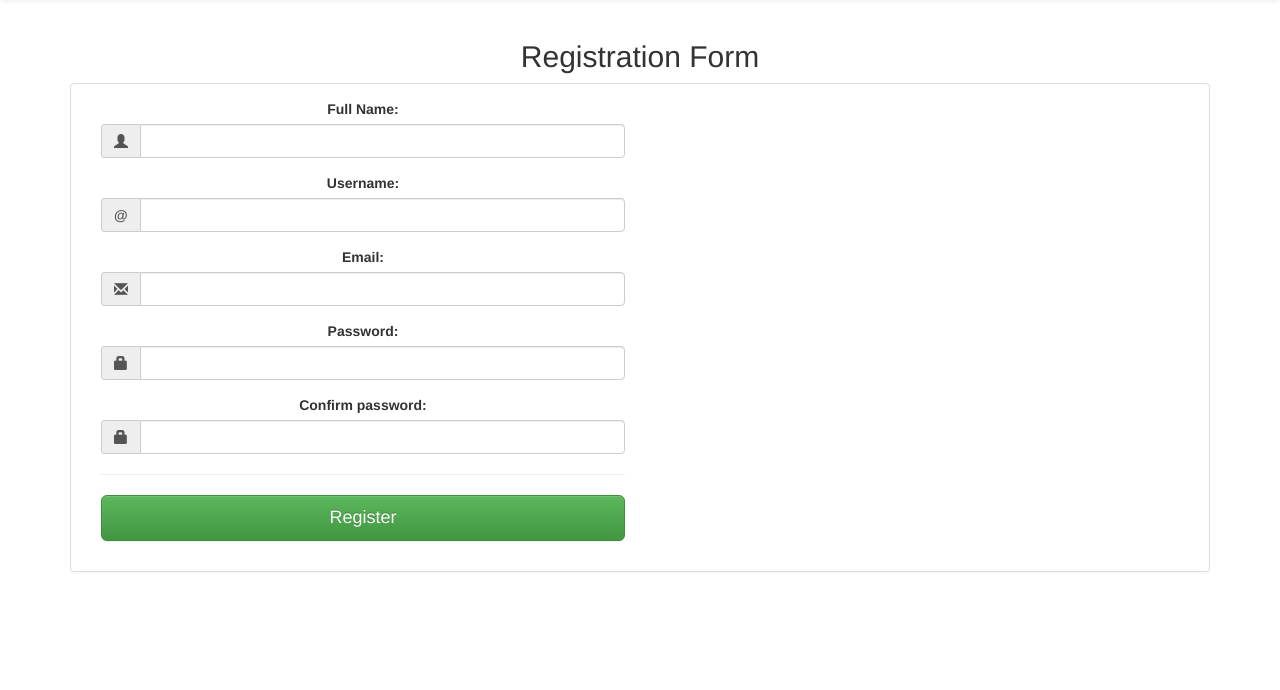
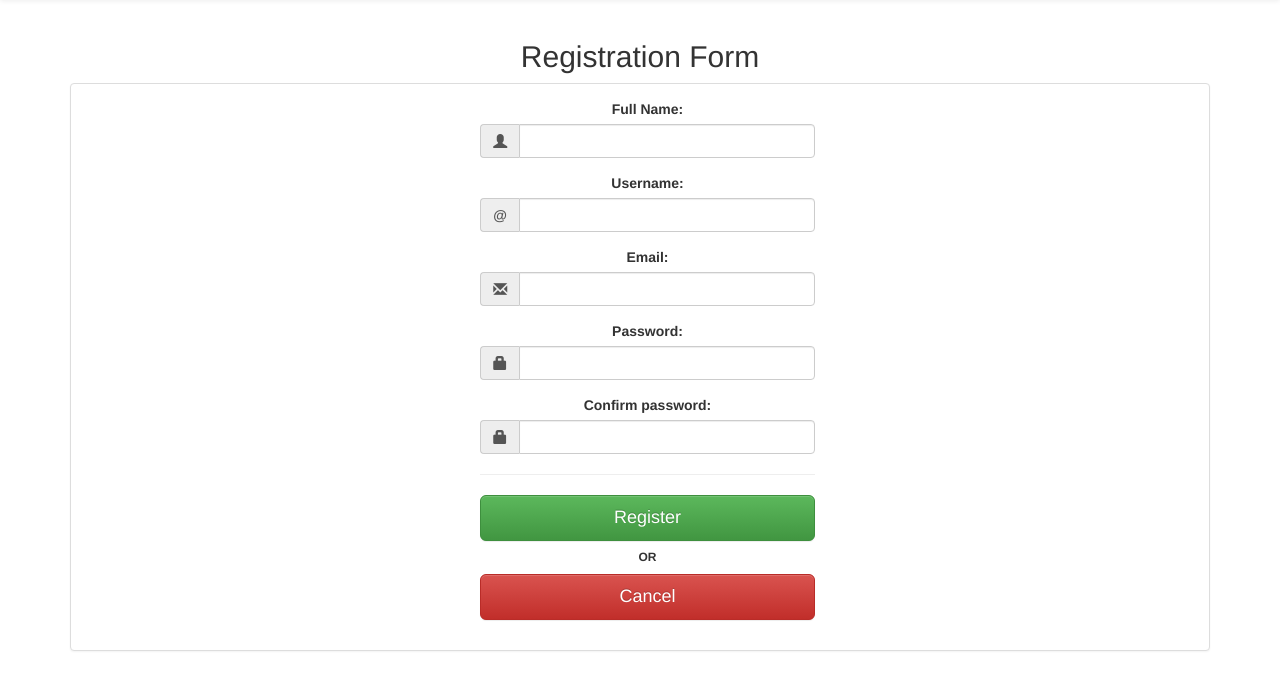
Before and after one commit to malioni91/uofgconnect, a Django app: page /connect/register/ in a window 1280 px wide. Shown: the part 51-741 px from the top of the page. Run offline with Django 3.2, Linux system fonts and the light colour scheme; some libraries are stand-ins or nearby versions.

Commit message:
Add cancel button to registration page & fix alignment

```diff
--- a/templates/connect/register.html
+++ b/templates/connect/register.html
@@ -8,13 +8,14 @@
                 <a href="{% url 'index' %}">Return to Main Page</a><br/>
             {% else %}
                 <h2 class="text-center">Registration Form</h2>
+
                 <div class="panel panel-default register">
-                    <div class="panel-body text-center">
-                        {% if user_form.non_field_errors %}
-                            <div class="alert alert-danger">
+                    {% if user_form.non_field_errors %}
+                            <div class="text-center alert alert-danger">
                                 {{ user_form.non_field_errors|striptags }}
                             </div>
                         {% endif %}
+                    <div class="panel-body text-center col-md-offset-4">
                         <form class="form_horizontal" id="user_form" method="post" action="{% url 'register' %}"
                               enctype="multipart/form-data">
                             {% csrf_token %}
@@ -51,6 +52,8 @@
                             <hr>
                         <div class="form-group">
                             <input class="btn btn-success btn-lg btn-block" type="submit" name="submit" value="Register" />
+                            <h6><strong>OR</strong></h6>
+                            <a class="btn btn-danger btn-block btn-lg" href="{% url 'landing' %}">Cancel</a>
                        </div>
                        </form>
                     </div>
```
